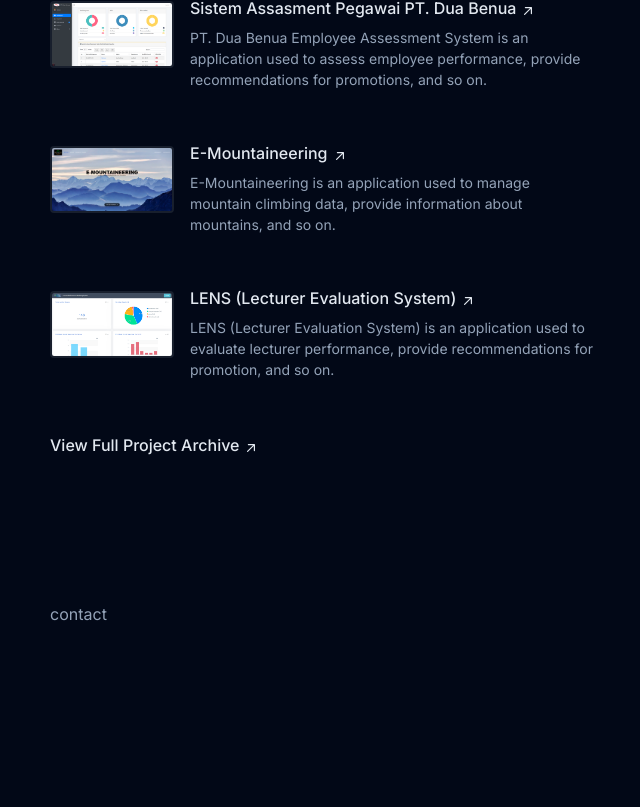
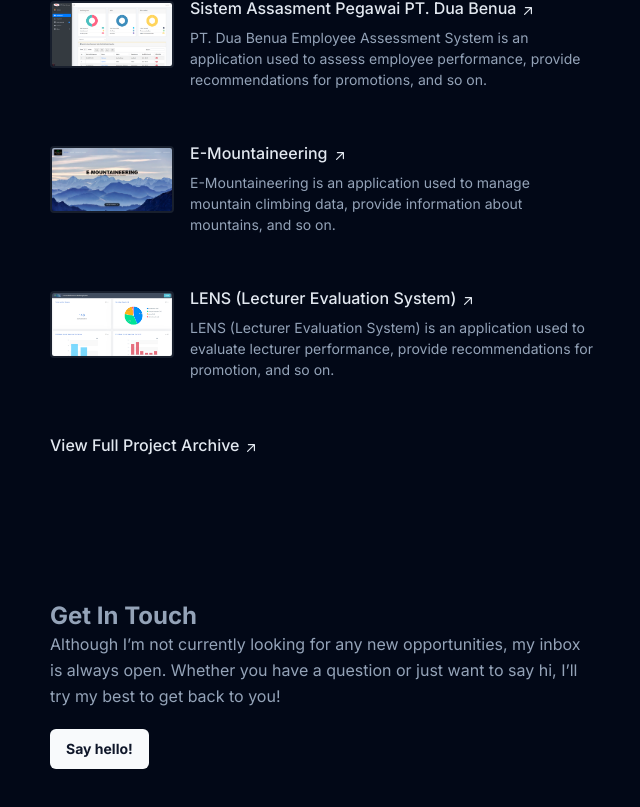
Before and after one commit to ElyaNur/portfolio, a Next.js app: page / in a window 1280 px wide. Shown: the part 2356-3163 px from the top of the page, without its empty margins (590-1230 px from the left). Built offline with nearby package versions, Linux system fonts and the light colour scheme.

Commit message:
done 90%

```diff
--- a/src/components/contact/contact.tsx
+++ b/src/components/contact/contact.tsx
@@ -1,9 +1,17 @@
 import React from 'react';
+import {Button} from "@/components/ui/button";
 
 const Contact = () => {
     return (
         <div>
-            contact
+            <h3 className="text-2xl font-bold leading-tight">Get In Touch</h3>
+            <p>Although I’m not currently looking for any new opportunities, my inbox is always open. Whether you have a
+                question or just want to say hi, I’ll try my best to get back to you!</p>
+            <Button className="mt-5 text-slate-900 font-bold" asChild>
+                <a href="mailto:charis.aceh@gmail.com" rel="noopener noreferrer" target="_blank">
+                    Say hello!
+                </a>
+            </Button>
         </div>
     );
 };
```
